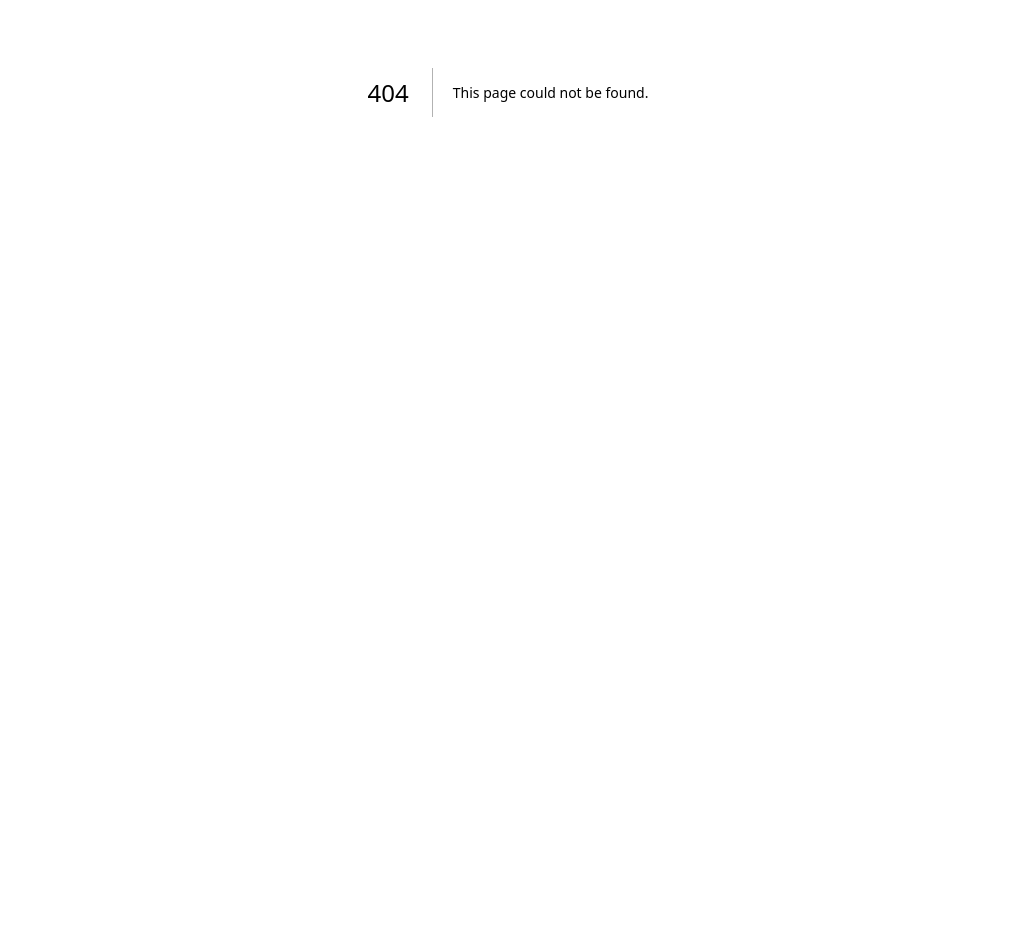
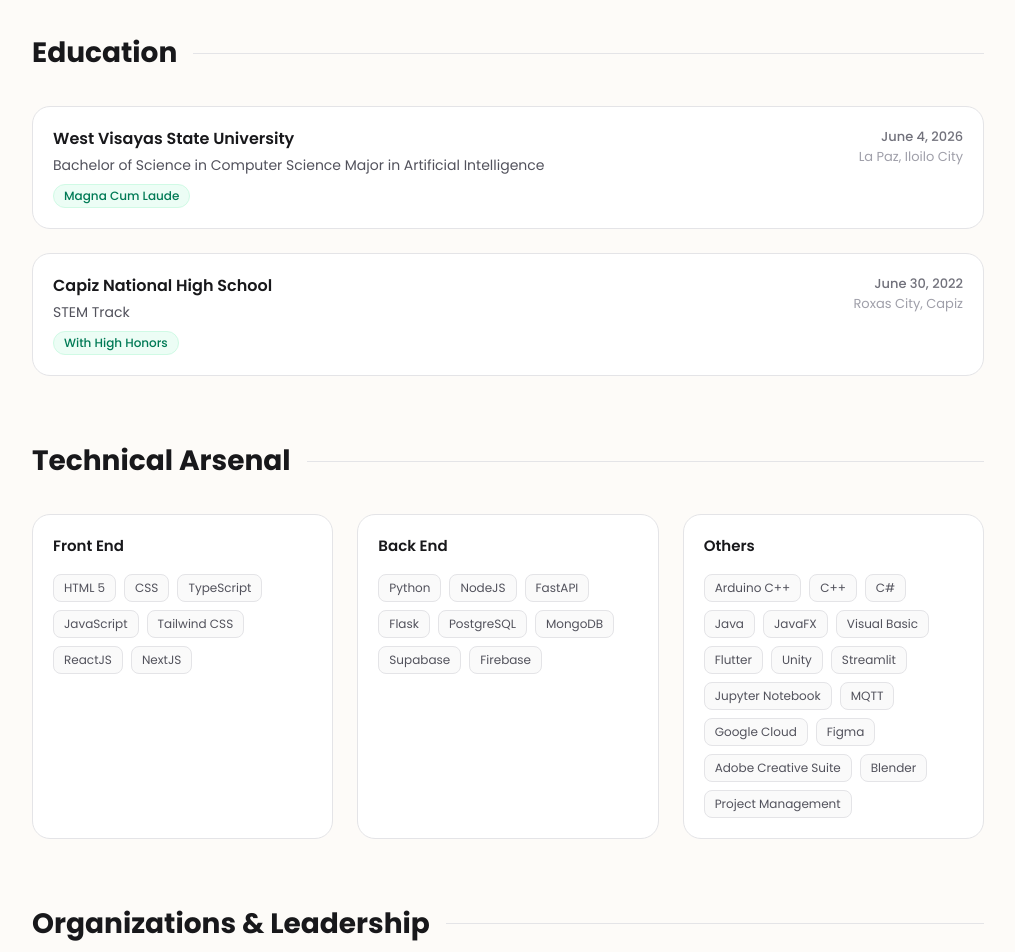
Before and after one commit to chariz1101/charchives, a Next.js app: page /about in a window 1280 px wide. Before the commit this address had no page. Shown: the part 360-1312 px from the top of the page, without its empty margins (132-1147 px from the left). Before the commit the page ends 853 px from the top, so only its background shows below. Built offline with nearby package versions, Linux system fonts and the light colour scheme.

Commit message:
feat: added about me page

```diff
--- /dev/null
+++ b/app/about/page.tsx
@@ -0,0 +1,208 @@
+"use client";
+import { motion } from "framer-motion";
+
+const fadeUp = {
+  hidden: { opacity: 0, y: 16 },
+  visible: { opacity: 1, y: 0, transition: { duration: 0.6, ease: "easeOut" as const } },
+};
+
+const skills = {
+  frontend: ["HTML 5", "CSS", "TypeScript", "JavaScript", "Tailwind CSS", "ReactJS", "NextJS"],
+  backend: ["Python", "NodeJS", "FastAPI", "Flask", "PostgreSQL", "MongoDB", "Supabase", "Firebase"],
+  others: ["Arduino C++", "C++", "C#", "Java", "JavaFX", "Visual Basic", "Flutter", "Unity", "Streamlit", "Jupyter Notebook", "MQTT", "Google Cloud", "Figma", "Adobe Creative Suite", "Blender", "Project Management"],
+};
+
+const education = [
+  {
+    school: "West Visayas State University",
+    location: "La Paz, Iloilo City",
+    degree: "Bachelor of Science in Computer Science Major in Artificial Intelligence",
+    honors: "Magna Cum Laude",
+    date: "June 4, 2026",
+  },
+  {
+    school: "Capiz National High School",
+    location: "Roxas City, Capiz",
+    degree: "STEM Track",
+    honors: "With High Honors",
+    date: "June 30, 2022",
+  },
+];
+
+const organizations = [
+  {
+    role: "President",
+    org: "Mechatronics and Robotics Society of the Philippines - Western Visayas Junior Chapter",
+    date: "Nov 2025 - Current",
+  },
+  {
+    role: "Assistant Treasurer",
+    org: "University Senior Curriculum Council",
+    date: "Nov 2025 - Current",
+  },
+  {
+    role: "Student Ambassador",
+    org: "Samsung Galaxy Campus",
+    date: "2023 - 2025",
+  },
+  {
+    role: "Secretary",
+    org: "Capiz Division Federation of Supreme Student Governments",
+    date: "2021 - 2022",
+  },
+  {
+    role: "President",
+    org: "Capiz NHS Supreme Student Government",
+    date: "2021 - 2022",
+  },
+  {
+    role: "Editor-in-Chief",
+    org: "Capiz NHS The Script Publication",
+    date: "2021 - 2022",
+  },
+];
+
+const awards = [
+  { title: "Top 10 Finalist", event: "Tech For All’s Tech Awards", year: "2025" },
+  { title: "Ambassador for Emerging Leadership & Youth Empowerment", event: "Pathways Education Consultancy", year: "2022" },
+  { title: "IWAG Awardee", event: "Philippine Information Agency Region IV", year: "2022" },
+  { title: "Top 10 & Best Elevator Pitch (Region VI), Champion (Capiz)", event: "goIT TCS Digital Innovation Program", year: "2021-2022" },
+  { title: "Best Presenter & 2nd Place (Robotics & Intelligent Machines)", event: "Division SciLympics", year: "2019" },
+];
+
+export default function AboutPage() {
+  return (
+    <div className="min-h-screen bg-[#FDFBF8] pb-24 pt-20">
+      <div className="mx-auto max-w-[1000px] px-6">
+
+        <motion.section
+          initial="hidden"
+          whileInView="visible"
+          viewport={{ once: true }}
+          variants={fadeUp}
+          className="mb-16"
+        >
+          <div className="flex items-center gap-4 mb-8">
+            <h2 className="text-[1.75rem] font-bold text-zinc-900 whitespace-nowrap">About Me</h2>
+            <div className="flex-1 h-px bg-zinc-200" />
+          </div>
+          <p className="text-[15px] text-zinc-600 leading-relaxed max-w-3xl">
+            Computer Science major specializing in Artificial Intelligence with hands-on experience in Embedded Systems and Mobile Application Development. Proven track record in delivering complex projects, from AR-integrated thesis work to university-wide attendance systems. Dedicated to solving real-world problems through intelligent automation, responsive design, and hardware-software integration.
+          </p>
+        </motion.section>
+
+        <motion.section
+          initial="hidden"
+          whileInView="visible"
+          viewport={{ once: true, margin: "-80px" }}
+          variants={fadeUp}
+          className="mb-16"
+        >
+          <div className="flex items-center gap-4 mb-8">
+            <h2 className="text-[1.75rem] font-bold text-zinc-900 whitespace-nowrap">Education</h2>
+            <div className="flex-1 h-px bg-zinc-200" />
+          </div>
+          <div className="flex flex-col gap-6">
+            {education.map((edu, i) => (
+              <div key={i} className="flex flex-col sm:flex-row sm:items-start justify-between gap-2 p-5 rounded-2xl border border-zinc-200 bg-white">
+                <div>
+                  <h3 className="text-base font-semibold text-zinc-900">{edu.school}</h3>
+                  <p className="text-[14px] text-zinc-600 mt-1">{edu.degree}</p>
+                  <span className="inline-block mt-2 text-[12px] font-medium px-2.5 py-0.5 bg-emerald-50 text-emerald-700 rounded-full border border-emerald-100">
+                    {edu.honors}
+                  </span>
+                </div>
+                <div className="text-left sm:text-right">
+                  <p className="text-[13px] font-medium text-zinc-500">{edu.date}</p>
+                  <p className="text-[13px] text-zinc-400">{edu.location}</p>
+                </div>
+              </div>
+            ))}
+          </div>
+        </motion.section>
+
+        <motion.section
+          initial="hidden"
+          whileInView="visible"
+          viewport={{ once: true, margin: "-80px" }}
+          variants={fadeUp}
+          className="mb-16"
+        >
+          <div className="flex items-center gap-4 mb-8">
+            <h2 className="text-[1.75rem] font-bold text-zinc-900 whitespace-nowrap">Technical Arsenal</h2>
+            <div className="flex-1 h-px bg-zinc-200" />
+          </div>
+          <div className="grid grid-cols-1 md:grid-cols-3 gap-6">
+            {[
+              { title: "Front End", items: skills.frontend },
+              { title: "Back End", items: skills.backend },
+              { title: "Others", items: skills.others },
+            ].map((category) => (
+              <div key={category.title} className="p-5 rounded-2xl border border-zinc-200 bg-white">
+                <h3 className="text-[15px] font-semibold text-zinc-900 mb-4">{category.title}</h3>
+                <div className="flex flex-wrap gap-2">
+                  {category.items.map((skill) => (
+                    <span key={skill} className="text-[12px] px-2.5 py-1 rounded-md bg-zinc-50 text-zinc-600 border border-zinc-200">
+                      {skill}
+                    </span>
+                  ))}
+                </div>
+              </div>
+            ))}
+          </div>
+        </motion.section>
+
+        <motion.section
+          initial="hidden"
+          whileInView="visible"
+          viewport={{ once: true, margin: "-80px" }}
+          variants={fadeUp}
+          className="mb-16"
+        >
+          <div className="flex items-center gap-4 mb-8">
+            <h2 className="text-[1.75rem] font-bold text-zinc-900 whitespace-nowrap">Organizations & Leadership</h2>
+            <div className="flex-1 h-px bg-zinc-200" />
+          </div>
+          <div className="grid grid-cols-1 sm:grid-cols-2 gap-4">
+            {organizations.map((org, i) => (
+              <div key={i} className="p-5 rounded-2xl border border-zinc-200 bg-white flex flex-col justify-between">
+                <div>
+                  <h3 className="text-[14px] font-bold text-zinc-900">{org.role}</h3>
+                  <p className="text-[13px] text-zinc-600 mt-1 leading-snug">{org.org}</p>
+                </div>
+                <p className="text-[12px] font-medium text-zinc-400 mt-4">{org.date}</p>
+              </div>
+            ))}
+          </div>
+        </motion.section>
+
+        <motion.section
+          initial="hidden"
+          whileInView="visible"
+          viewport={{ once: true, margin: "-80px" }}
+          variants={fadeUp}
+        >
+          <div className="flex items-center gap-4 mb-8">
+            <h2 className="text-[1.75rem] font-bold text-zinc-900 whitespace-nowrap">Awards & Citations</h2>
+            <div className="flex-1 h-px bg-zinc-200" />
+          </div>
+          <div className="flex flex-col gap-3">
+            {awards.map((award, i) => (
+              <div key={i} className="flex flex-col sm:flex-row sm:items-center justify-between gap-2 p-4 rounded-xl border border-zinc-100 bg-white hover:border-emerald-200 transition-colors">
+                <div className="flex items-center gap-3">
+                  <span className="text-xl">🏆</span>
+                  <div>
+                    <h3 className="text-[14px] font-semibold text-zinc-900">{award.title}</h3>
+                    <p className="text-[13px] text-zinc-500">{award.event}</p>
+                  </div>
+                </div>
+                <span className="text-[12px] font-medium text-zinc-400 sm:text-right">{award.year}</span>
+              </div>
+            ))}
+          </div>
+        </motion.section>
+
+      </div>
+    </div>
+  );
+}
```
